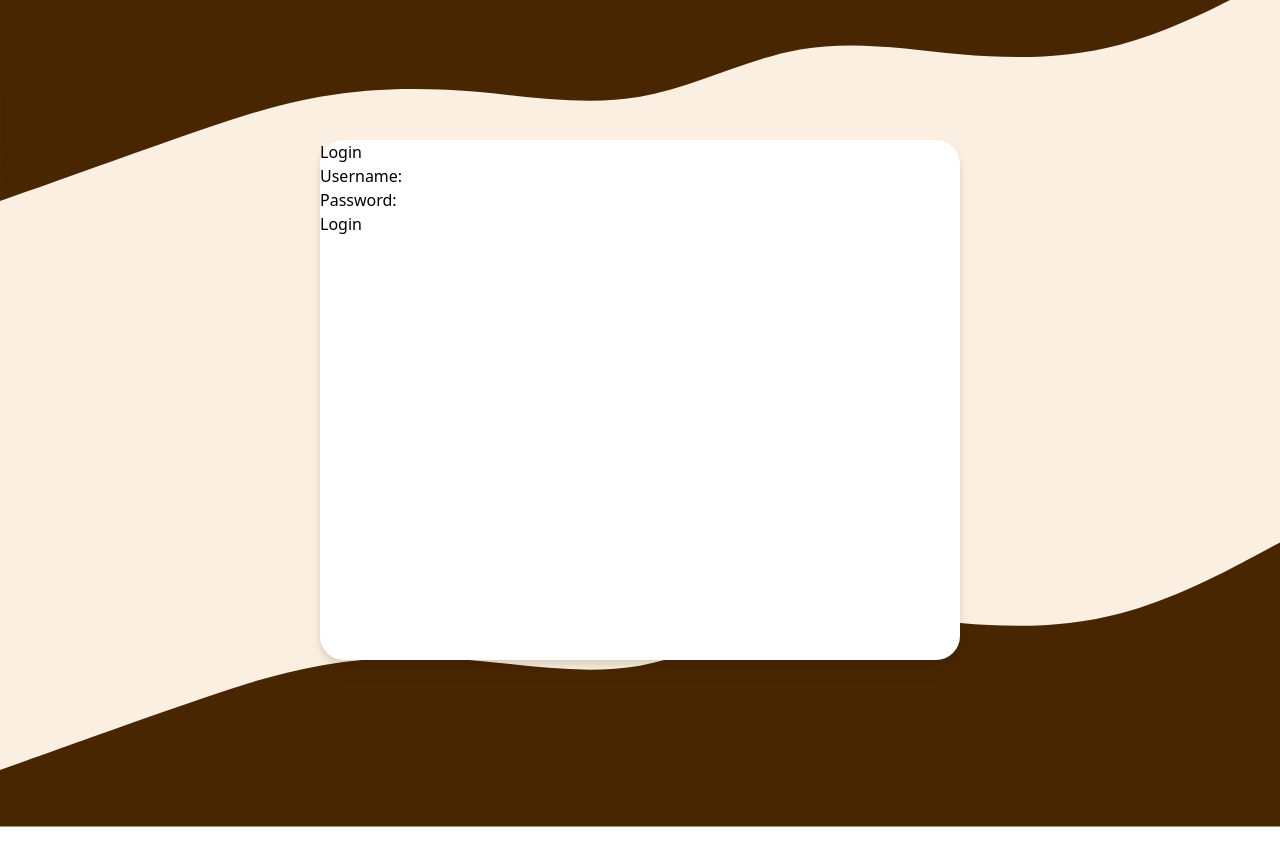
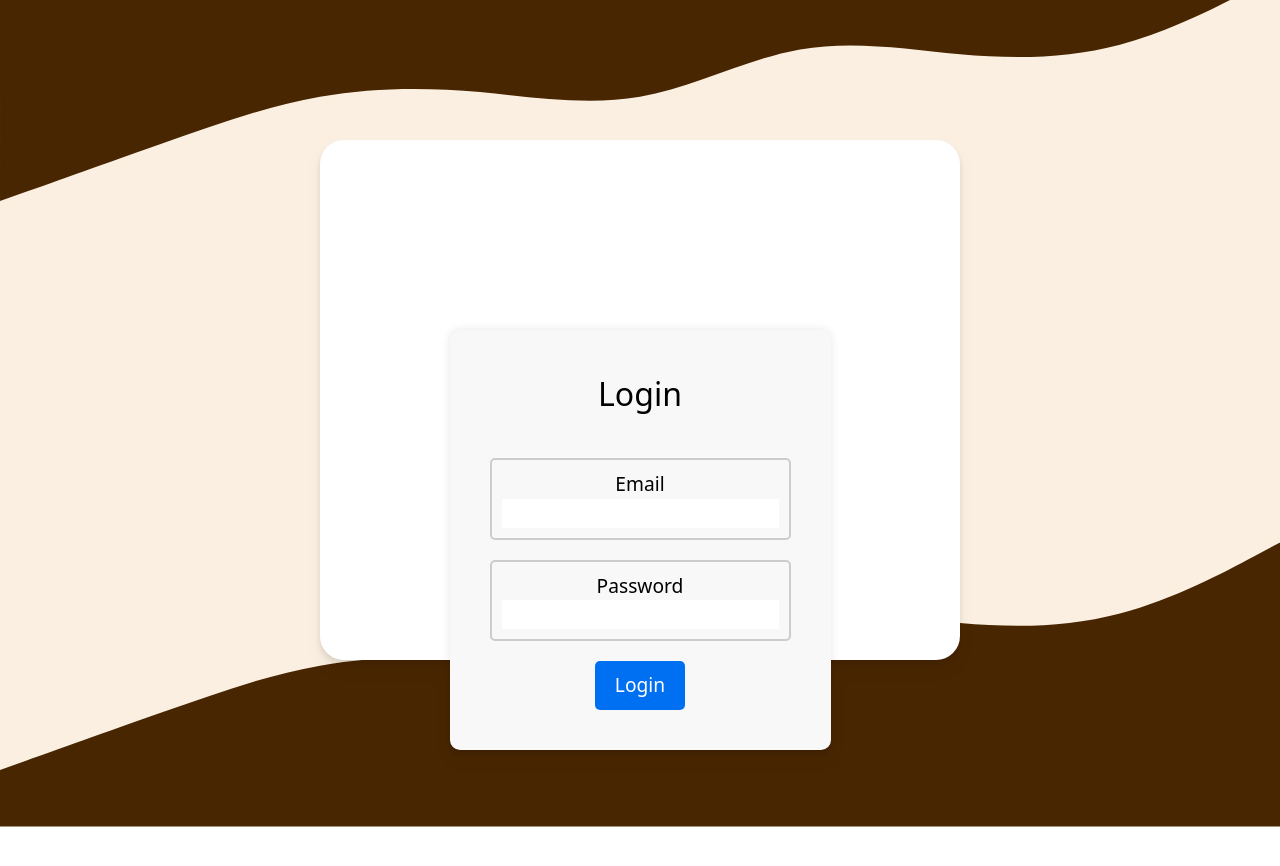
Before and after one commit to jusstuguldur/yammi-frontend, a Next.js app: page /login in a window 1280 px wide. Shown: the top 866 px of the page. Before the commit the page ends 827 px from the top, so only its background shows below. Built offline with nearby package versions, Linux system fonts and the light colour scheme.

Commit message:
loginupd

```diff
--- a/src/pages/login.js
+++ b/src/pages/login.js
@@ -1,22 +1,5 @@
-import { useState } from "react";
-import Link from "next/link";
-export default function LoginPage() {
-  const [username, setUsername] = useState("");
-  const [password, setPassword] = useState("");
-
-  const handleUsernameChange = (event) => {
-    setUsername(event.target.value);
-  };
-
-  const handlePasswordChange = (event) => {
-    setPassword(event.target.value);
-  };
-
-  const handleSubmit = (event) => {
-    event.preventDefault();
-    console.log(`Username: ${username}, Password: ${password}`);
-  };
-
+import styles from "../styles/Login.module.css";
+export default function Login() {
   return (
     <div className="w-screen h-screen bg-beige flex justify-center items-center">
       <svg
@@ -42,29 +25,19 @@ export default function LoginPage() {
         ></path>
       </svg>
       <div className="bg-white w-[50%] h-[65%] drop-shadow-lg rounded-3xl">
-        <div>
-          <h1>Login</h1>
-          <form onSubmit={handleSubmit}>
-            <div>
-              <label htmlFor="username">Username:</label>
-              <input
-                type="text"
-                id="username"
-                value={username}
-                onChange={handleUsernameChange}
-              />
+        <div className={styles.container}>
+          <form className={styles.form}>
+            <h1 className={styles.title}>Login</h1>
+            <div className={styles.input}>
+              <label htmlFor="email">Email</label>
+              <input type="email" id="email" name="email" required />
             </div>
-            <div>
-              <label htmlFor="password">Password:</label>
-              <input
-                type="password"
-                id="password"
-                value={password}
-                onChange={handlePasswordChange}
-              />
+            <div className={styles.input}>
+              <label htmlFor="password">Password</label>
+              <input type="password" id="password" name="password" required />
             </div>
-            <button type="submit">
-              <Link href="/">Login</Link>
+            <button className={styles.button} type="submit">
+              Login
             </button>
           </form>
         </div>
--- /dev/null
+++ b/src/styles/login.module.css
@@ -0,0 +1,51 @@
+.container {
+  display: flex;
+  justify-content: center;
+  align-items: center;
+  min-height: 100vh;
+}
+
+.form {
+  background-color: #f8f8f8;
+  border-radius: 10px;
+  box-shadow: 0px 0px 10px rgba(0, 0, 0, 0.1);
+  padding: 40px;
+  text-align: center;
+}
+
+.title {
+  font-size: 2rem;
+  margin-bottom: 40px;
+}
+
+.input {
+  display: flex;
+  flex-direction: column;
+  margin-bottom: 20px;
+}
+
+.label {
+  font-size: 1.2rem;
+  margin-bottom: 5px;
+}
+
+.input {
+  padding: 10px;
+  border: 2px solid #ccc;
+  border-radius: 5px;
+  font-size: 1.2rem;
+}
+
+.button {
+  background-color: #0070f3;
+  color: #fff;
+  border: none;
+  border-radius: 5px;
+  padding: 10px 20px;
+  font-size: 1.2rem;
+  cursor: pointer;
+}
+
+.button:hover {
+  background-color: #0060c0;
+}
```
